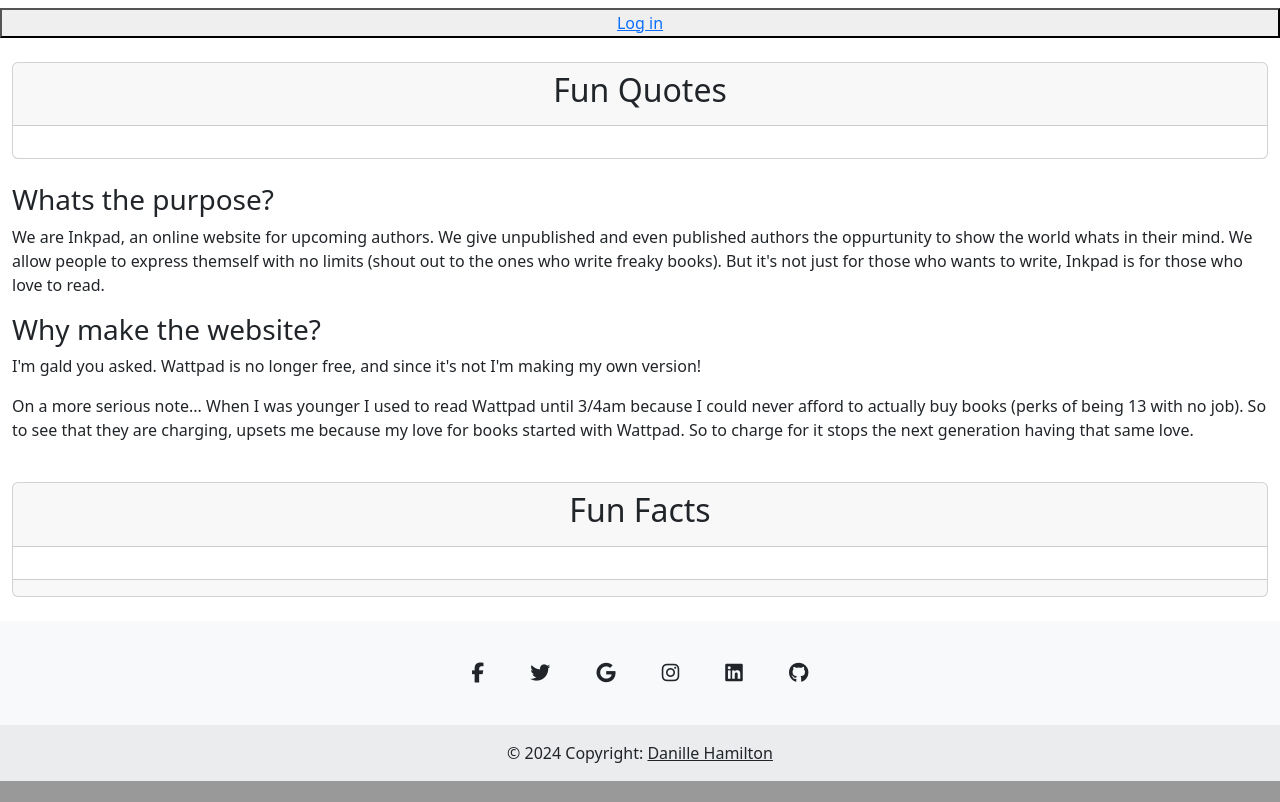
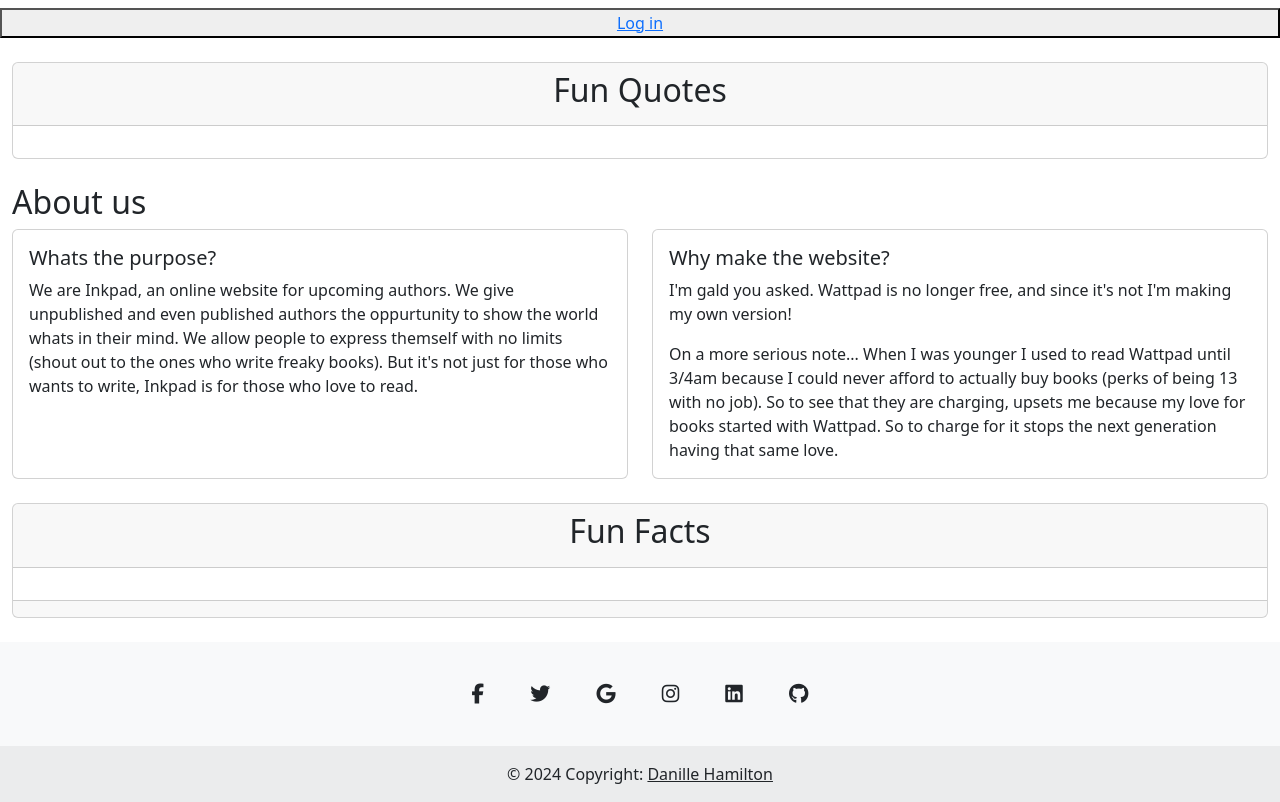
Before and after one commit to DanilleH22/inkpad_book, a Django app: template homepage/templates/homepage/index.html in a window 1280 px wide. Shown: the part 1152-1954 px from the top of the page. Before the commit the page ends 1933 px from the top, so only its background shows below. Run offline with Django 3.2, Linux system fonts and the light colour scheme; the template is opened without the code that fills it, so the values that code supplies are empty; parts of the project's set-up code (start-up, migrations or seed data) failed here and were passed over; some libraries are stand-ins or nearby versions.

Commit message:
(homepage/index.html): Add an abut us and styled it

```diff
--- a/homepage/templates/homepage/index.html
+++ b/homepage/templates/homepage/index.html
@@ -54,50 +54,63 @@
     <div class="card-header --bs-warning-bg-subtle">
       <h2>Fun Quotes</h2>
     </div>
-    <div class="card-body">
+    <div class="card-body" id="funFacts">
       <blockquote class="blockquote mb-0">
         {% for q in quotations %}
         <p>{{ q.quote }}</p>
         <footer class="blockquote-footer"><cite title="Source Title">{{ q.quote_author }}</cite></footer>
+        <hr>
         {% endfor %}
       </blockquote>
     </div>
   </div>
   <br>
 
-  <div class="row">
-    <h3>Whats the purpose?</h3>
-            <p>
-              We are Inkpad, an online website for upcoming authors. We give unpublished
+  <section>
+    <h2>About us</h2>
+    <div class="row">
+      <div class="col-sm-6">
+        <div class="card h-100">
+          <div class="card-body">
+            <h5 class="card-title">Whats the purpose?</h5>
+            <p class="card-text">We are Inkpad, an online website for upcoming authors. We give unpublished
               and even published authors the oppurtunity to show the world whats in their
               mind. We allow people to express themself with no limits (shout out to the ones
               who write freaky books). But it's not just for those who wants to write,
-              Inkpad is for those who love to read.
-            </p>
-  </div>
-  <div class="row">
-    <h3>Why make the website?</h3>
-            <p>
+              Inkpad is for those who love to read.</p>
+          </div>
+        </div>
+      </div>
+      <div class="col-sm-6">
+        <div class="card h-100">
+          <div class="card-body">
+            <h5 class="card-title">Why make the website?</h5>
+            <p class="card-text">
               I'm gald you asked. Wattpad is no longer free, and since it's not I'm making my own version!
             </p>
-            <p>
+            <p class="card-text">
               On a more serious note... When I was younger I used to read Wattpad until 3/4am because I could never
               afford to actually buy books (perks of being 13 with no job). So to see that
               they are charging, upsets me because my love for books started with Wattpad.
               So to charge for it stops the next generation having that same love.
             </p>
-  </div>
+          </div>
+        </div>
+      </div>
+    </div>
+  </section>
 
 
   <br>
 
-    <div class="card text-center --bs-warning-bg-subtle">
+    <div class="card text-center bg-warning-bg-subtle">
       <div class="card-header">
         <h2>Fun Facts</h2>
       </div>
       <div class="card-body">
         {% for fun in fun_facts %}
         <p>{{ fun.fact }}</p>
+        <hr>
         {% endfor %}
       </div>
       <div class="card-footer text-body-secondary">
```
